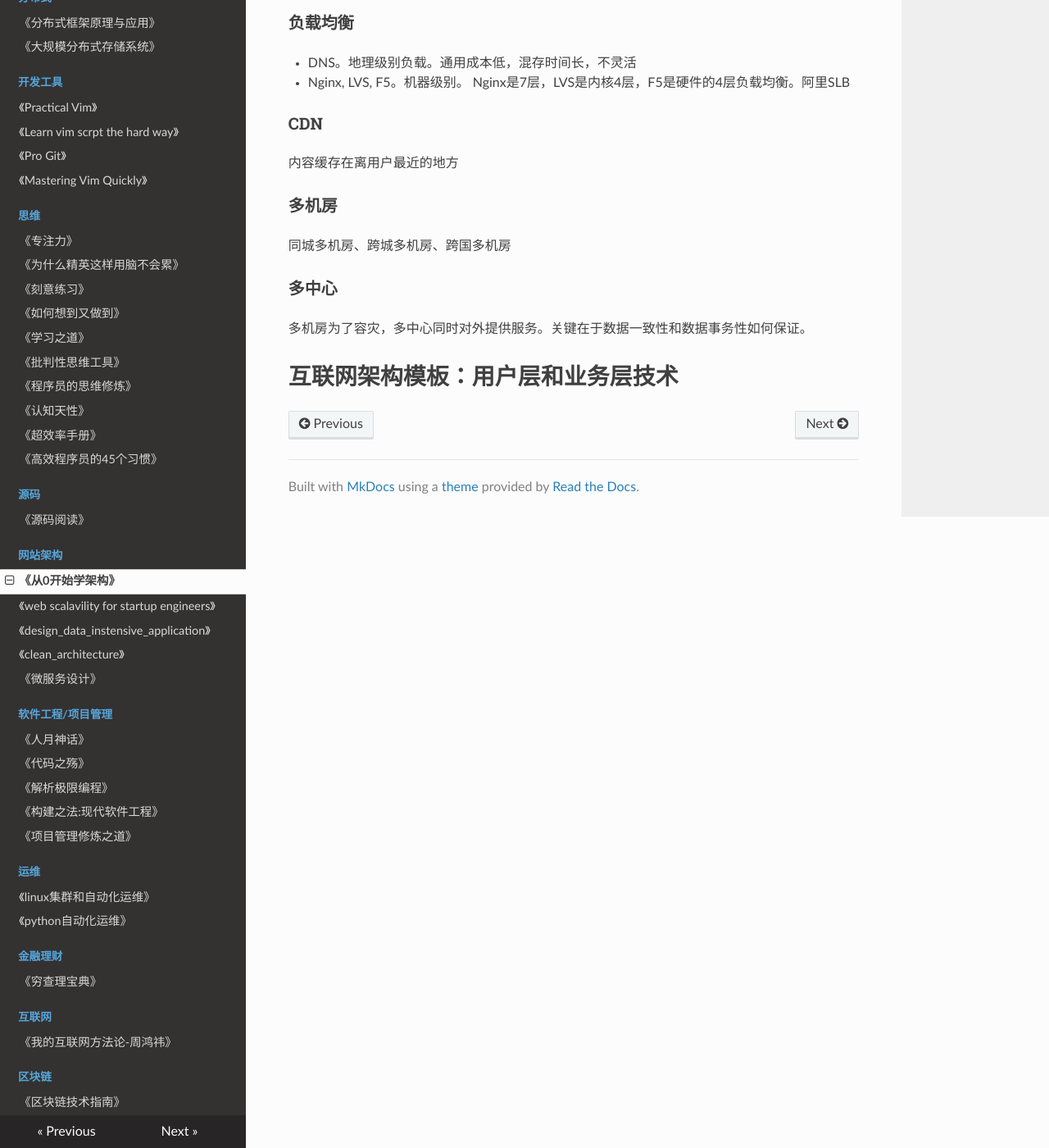
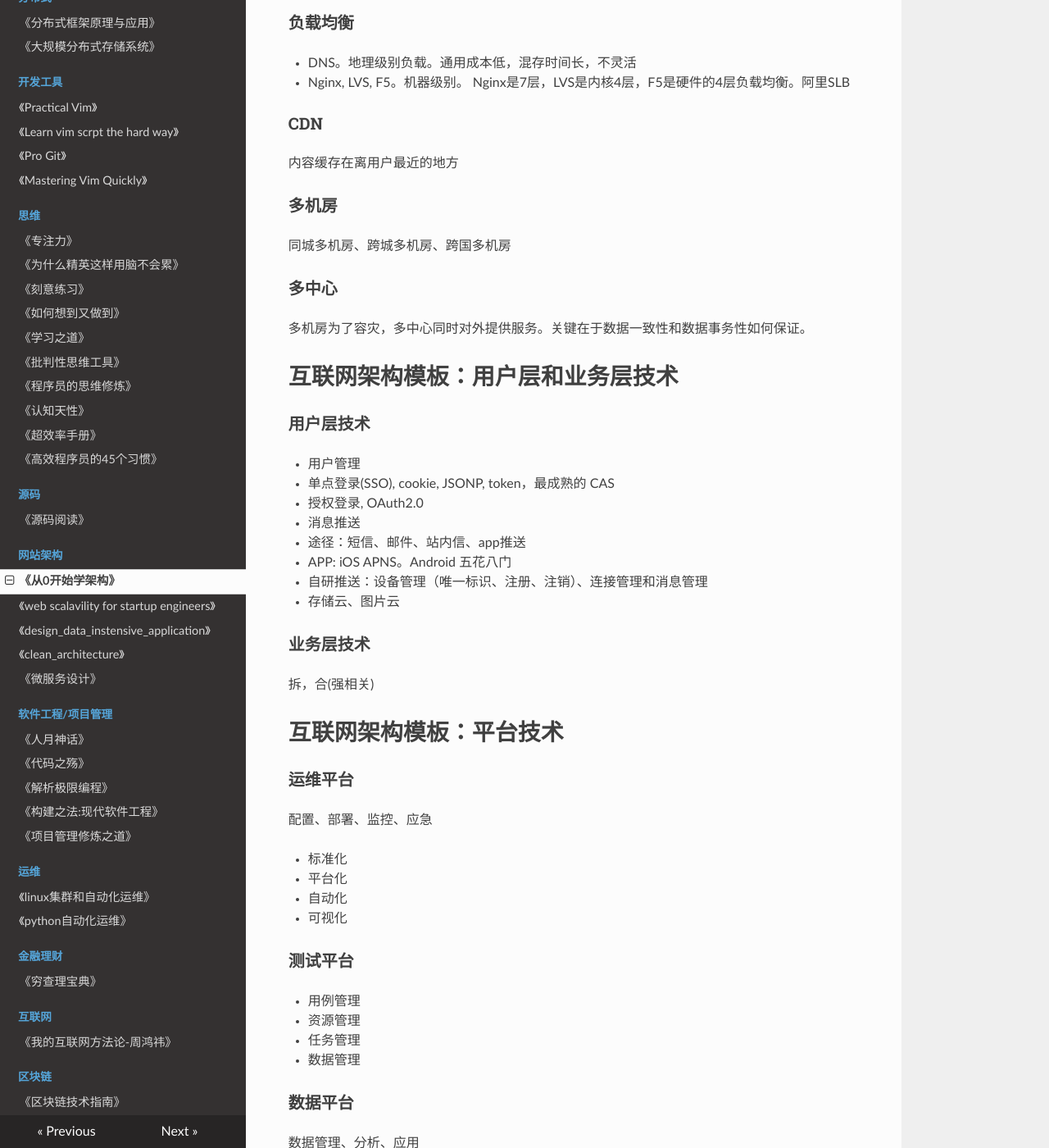
Before and after one commit to PegasusWang/booknotes, an MkDocs documentation site: the page built from docs/网站架构/从0开始学架构/从0开始学架构.md, in a window 1280 px wide and 1400 px high, scrolled down 11096 px. Shown: the whole window at 82% size. Built offline with MkDocs 1.6.1, drawn with Linux system fonts in a browser that asks for light colours; nearby versions of some CDN libraries; old or Windows-style settings are respelled for this version of MkDocs; some of the changed text lies outside the part shown.

Commit message:
互联网架构模板

```diff
--- a/docs/网站架构/从0开始学架构/从0开始学架构.md
+++ b/docs/网站架构/从0开始学架构/从0开始学架构.md
@@ -433,3 +433,50 @@ Hadoop 系列（HDFS, HBase）
 
 
 # 互联网架构模板：用户层和业务层技术
+
+### 用户层技术
+
+- 用户管理
+  - 单点登录(SSO), cookie, JSONP, token，最成熟的 CAS
+  - 授权登录, OAuth2.0
+- 消息推送
+  - 途径：短信、邮件、站内信、app推送
+  - APP: iOS APNS。Android 五花八门
+  - 自研推送：设备管理（唯一标识、注册、注销）、连接管理和消息管理
+- 存储云、图片云
+
+### 业务层技术
+
+拆，合(强相关)
+
+
+# 互联网架构模板：平台技术
+
+### 运维平台
+配置、部署、监控、应急
+
+- 标准化
+- 平台化
+- 自动化
+- 可视化
+
+### 测试平台
+
+- 用例管理
+- 资源管理
+- 任务管理
+- 数据管理
+
+### 数据平台
+
+数据管理、分析、应用
+
+- 数据管理。采集、存储、访问、安全
+- 数据分析。统计、挖掘、机器学习、深度学习
+- 数据应用。在线和离线
+
+### 管理平台
+权限管理
+
+- 身份认证
+- 权限控制
```
